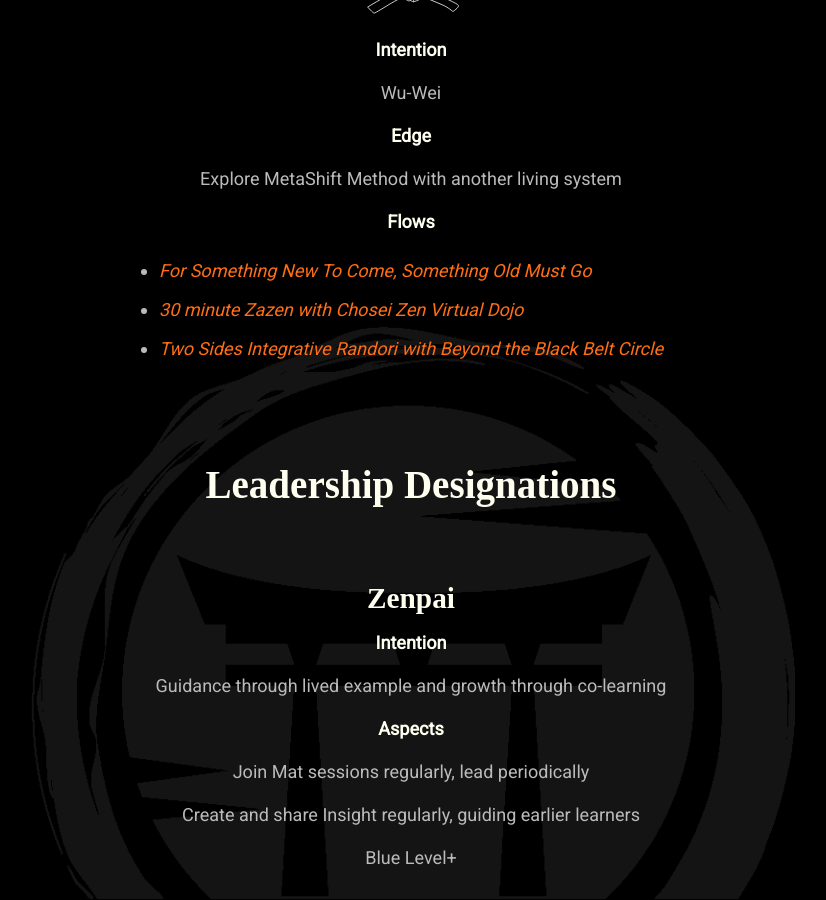
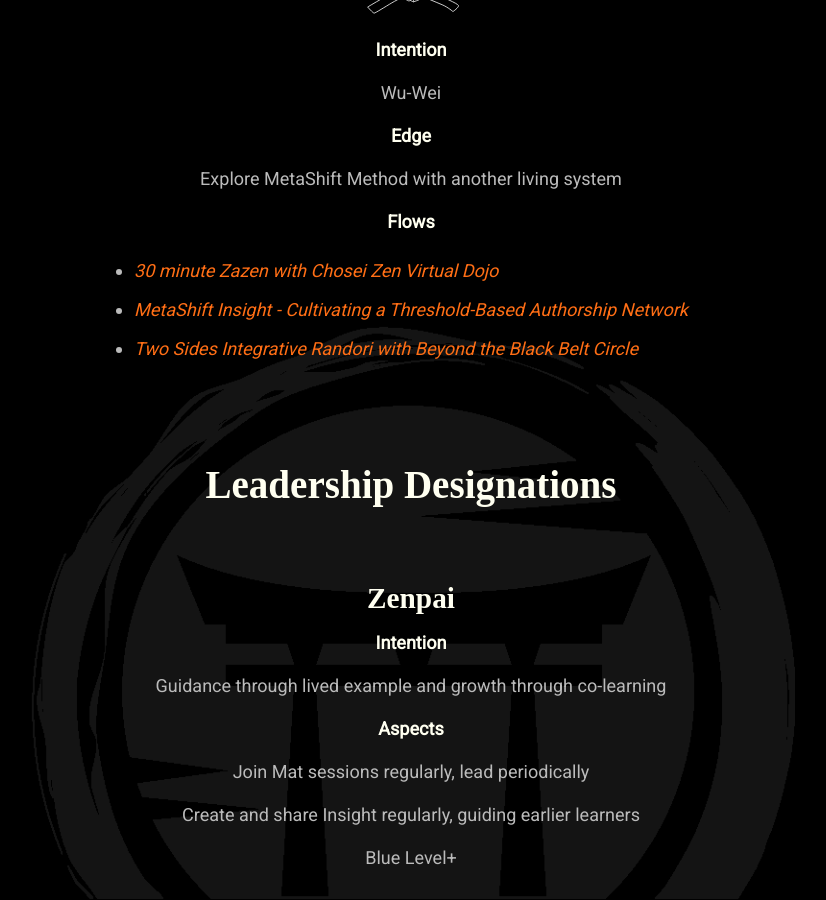
Before and after one commit to mindset-dojo/mindset-dojo.github.io, a Jekyll site: the page built from program.md, in a window 1280 px wide and 900 px high, scrolled down 5831 px. Shown: the whole window, without its empty margins (229-1055 px from the left). Built offline with Jekyll 4.4.1, drawn with Linux system fonts in a browser that asks for light colours; some web fonts are replaced.

Commit message:
feat: Reintroduce threshold-based authorship to complete the arc

```diff
--- a/_data/program.yaml
+++ b/_data/program.yaml
@@ -167,10 +167,10 @@
           intention: Wu-Wei
           edge: Explore MetaShift Method with another living system
           flows:
-            - label: For Something New To Come, Something Old Must Go
-              url: https://www.youtube.com/watch?v=_to_w-R0JjQ
             - label: 30 minute Zazen with Chosei Zen Virtual Dojo
               url: https://www.choseizen.org/virtual-dojo
+            - label: MetaShift Insight - Cultivating a Threshold-Based Authorship Network
+              url: /insight/cultivating-a-threshold-based-authorship-network/
             - label: Two Sides Integrative Randori with Beyond the Black Belt Circle
               url: https://vimeo.com/944663134/d4f1c4f333
   - type: designations
```
